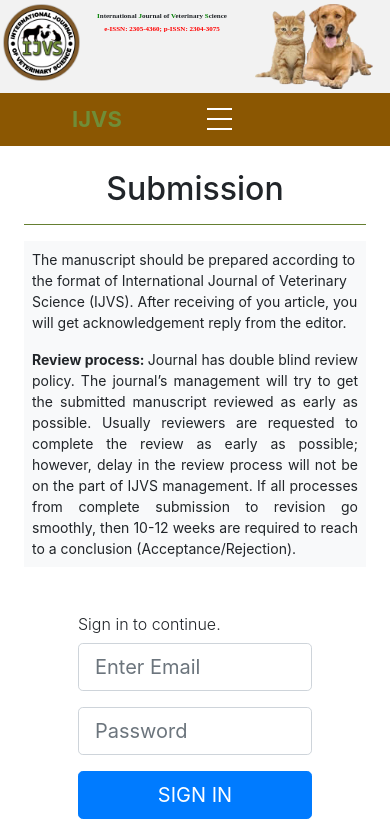
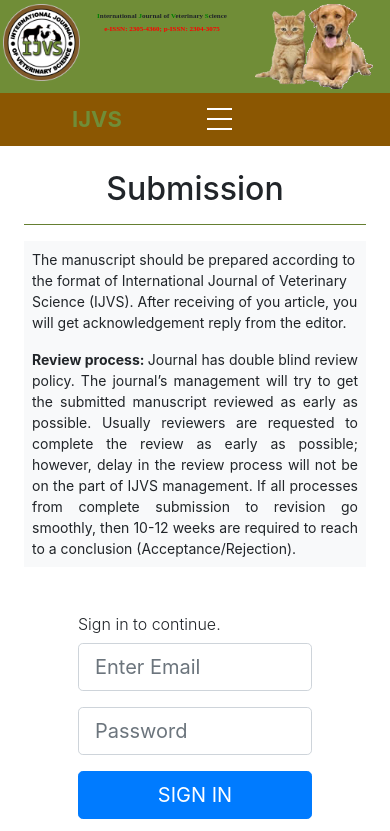
Before and after one commit to R-ZS-Dev/ijvsfrontend, a Next.js app: page /submission in a window 390 px wide. Shown: the top 831 px of the page. Built offline with nearby package versions, Linux system fonts and the light colour scheme.

Commit message:
next prev btn working

```diff
--- a/baseurl.js
+++ b/baseurl.js
@@ -1,12 +1,12 @@
 function apiUrl(){
-    // return "http://localhost:3003/";
-    return "https://check.agrobiologicalrecords.com/";
+    return "http://localhost:3003/";
+    // return "https://check.agrobiologicalrecords.com/";
 }
 
 
 function imgUrl(){
-    // return "http://localhost/ijvs_admin/upload/";
-return "https://adminijvs.agrobiologicalrecords.com/upload/";
+    return "http://localhost/ijvs_admin/upload/";
+// return "https://adminijvs.agrobiologicalrecords.com/upload/";
 }
 
 
--- a/components/Footer.js
+++ b/components/Footer.js
@@ -4,7 +4,7 @@ import { FaTwitter } from "react-icons/fa";
 import { FaInstagram } from "react-icons/fa";
 import { FaRegEnvelope } from "react-icons/fa";
 
-function FooterOne() {
+function FooterOne({site_vistor}) {
     return (
         <>
             {/* <section id="footer"> */}
@@ -44,7 +44,7 @@ function FooterOne() {
                         <div className="col-xs-12 col-sm-3 col-md-3 mt-5">
                             <h5>Visitors</h5>
                             <ul className="list-unstyled quick-links">
-                                <li><span className="text-light">Number</span></li>
+                                <li><span className="text-light">{site_vistor ?? 0}</span></li>
                             </ul>
                         </div>
                     </div>
--- a/pages/submission.js
+++ b/pages/submission.js
@@ -67,9 +67,9 @@ function submission({ email, password }) {
                                                 <div className="mt-3">
                                                     <button className="btn btn-block btn-primary btn-lg font-weight-medium auth-form-btn" onClick={loginBtn} >SIGN IN</button>
                                                 </div>
-                                                <div className="my-2 d-flex justify-content-between align-items-center">
+                                                {/* <div className="my-2 d-flex justify-content-between align-items-center">
                                                     <span href="userforpass" className="auth-link text-black">Forgot password?</span>
-                                                </div>
+                                                </div> */}
                                                 <div className="text-center mt-4 font-weight-light">
                                                     Dont have an account? <span href="userregistration" className="text-primary">Create</span>
                                                 </div>
--- a/styles/globals.css
+++ b/styles/globals.css
@@ -152,3 +152,7 @@
 .openacent{
   text-align: center;
 }
+
+.nxtbn{
+  float: right;
+}
--- a/styles/navcss.css
+++ b/styles/navcss.css
@@ -5,7 +5,8 @@
       height: auto;
       display: relative;
       text-align: center;
-      background-color: rgb(242,242,242);
+      /* background-color: rgb(242,242,242);  */
+      background-color: rgb(112, 141, 55);
 }
 .textclr{
     color: green;
@@ -91,8 +92,8 @@ body{
     margin-top: -6px;
 }
 
-.sizimgn{
-    border: 1px solid rgb(218, 210, 210);
+.sizimgn:hover{
+    /* border: 1px solid rgb(218, 210, 210); */
     box-shadow: 0 4px 8px 0 rgba(0, 0, 0, 0.2), 0 6px 20px 0 rgba(0, 0, 0, 0.19);
 }
 
@@ -127,7 +128,8 @@ body{
         width: 100%;
         height: auto;
         text-align: center;
-        background-color: rgb(242,242,242);
+        /* background-color: rgb(242,242,242); */
+        background-color: rgb(112, 141, 55);
     }
     .fsty{
         font-size: 31px;
@@ -147,7 +149,8 @@ body{
         width: 100%;
         height: auto;
         text-align: center;
-        background-color: rgb(242,242,242);
+        /* background-color: rgb(242,242,242); */
+        background-color: rgb(112, 141, 55);
     }
     .fsty{
         font-size: 28px;
@@ -175,7 +178,8 @@ body{
         width: 100%;
         height: auto;
         text-align: center;
-        background-color: rgb(242,242,242);
+        /* background-color: rgb(242,242,242); */
+        background-color: rgb(112, 141, 55);
     }
     .fsty{
         font-size: 22px;
@@ -195,7 +199,8 @@ body{
         width: 100%;
         height: auto;
         text-align: center;
-        background-color: rgb(242,242,242);
+        /* background-color: rgb(242,242,242); */
+        background-color: rgb(112, 141, 55);
     }
     .fsty{
         font-size: 17px;
@@ -225,7 +230,8 @@ body{
         width: 100%;
         height: auto;
         text-align: center;
-        background-color: rgb(242,242,242);
+        /* background-color: rgb(242,242,242); */
+        background-color: rgb(112, 141, 55);
     }
     .fsty{
         font-size: 15px;
@@ -255,7 +261,8 @@ body{
         width: 100%;
         height: auto;
         text-align: center;
-        background-color: rgb(242,242,242);
+        /* background-color: rgb(242,242,242); */
+        background-color: rgb(112, 141, 55);
     }
     .fsty{
         font-size: 10px;
@@ -286,7 +293,8 @@ body{
         width: 100%;
         height: auto;
         text-align: center;
-        background-color: rgb(242,242,242);
+        /* background-color: rgb(242,242,242); */
+        background-color: rgb(112, 141, 55);
     }
     .fsty{
         font-size: 7px;
@@ -316,7 +324,8 @@ body{
         width: 100%;
         height: auto;
         text-align: center;
-        background-color: rgb(242,242,242);
+        /* background-color: rgb(242,242,242); */
+        background-color: rgb(112, 141, 55);
     }
     .fsty{
         font-size: 6px;
```
Also changed, not shown: pages/archiveabstract/[id]/index.js (+28 -2 lines), pages/archivefulltext/[id]/index.js (+15 -7 lines), pages/index.js (+16 -3 lines).
